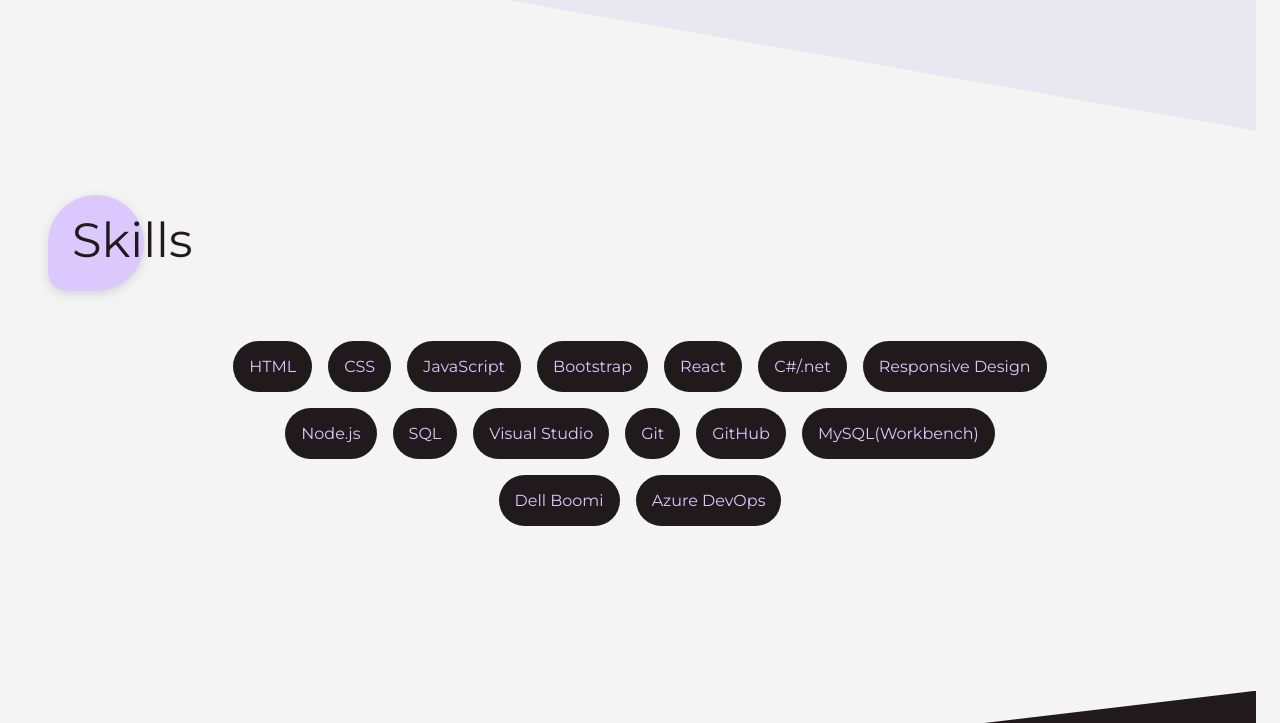
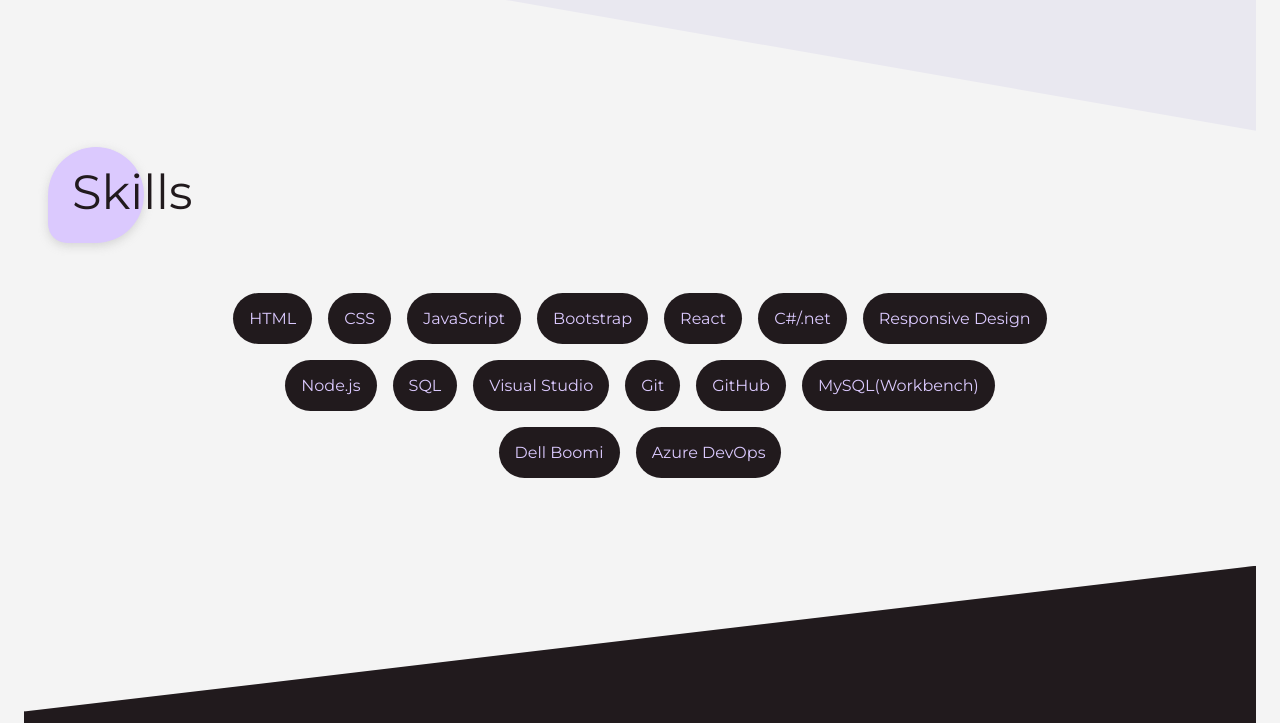
Before and after one commit to Heather-Mielke/newPorfolio, a plain HTML site: page index.html in a window 1280 px wide. Shown: the part 3600-4323 px from the top of the page. Drawn offline with nearby package versions, Linux system fonts and the light colour scheme.

Commit message:
few margin changes

```diff
--- a/style.css
+++ b/style.css
@@ -357,8 +357,8 @@ hr {
 }
 
 #skills {
-  padding: 4rem 0 2rem 0;
-  height: 70vh;
+  padding: 1rem 0 5rem 0;
+  /* height: 70vh; */
   clip-path: polygon(0 0, 100% 15%, 100% 85%, 0 100%);
 }
 .skills-list {
```
Also changed, not shown: index.html (+1 -1 lines).
